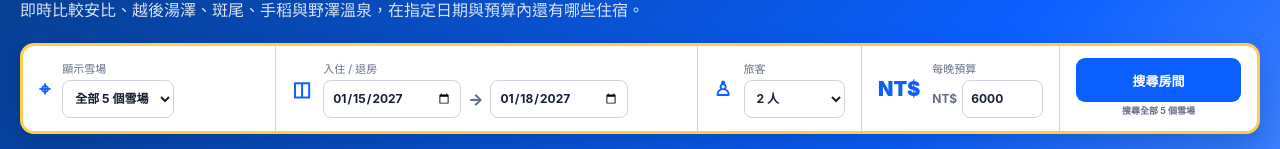
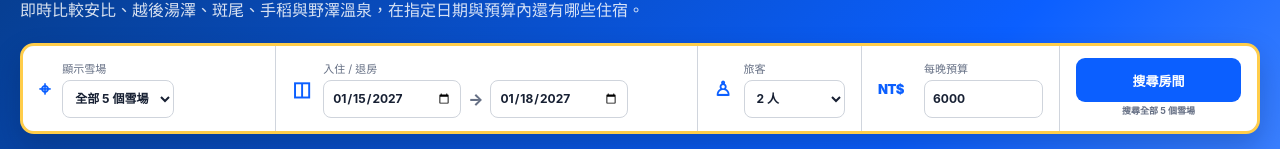
Before and after one commit to world4jason/snow-season-where-to-live, a plain HTML site: page index.html in a window 1280 px wide. Shown: the part 183-332 px from the top of the page. Drawn offline with nearby package versions, Linux system fonts and the light colour scheme; no server answers.

Commit message:
Remove duplicate TWD prefix

```diff
--- a/enhancements.css
+++ b/enhancements.css
@@ -38,18 +38,19 @@
 .search-inline-select,
 .search-inline-input { width: 100%; }
 
+.currency-icon {
+  min-width: 34px;
+  font-size: 13px;
+  letter-spacing: -.04em;
+}
+
 .budget-input-wrap {
   display: flex;
   align-items: center;
-  gap: 5px;
+  gap: 0;
 }
 
-.budget-prefix {
-  flex: 0 0 auto;
-  color: var(--muted);
-  font-size: 12px;
-  font-weight: 750;
-}
+.budget-prefix { display: none; }
 
 .date-arrow {
   flex: 0 0 auto;
```
